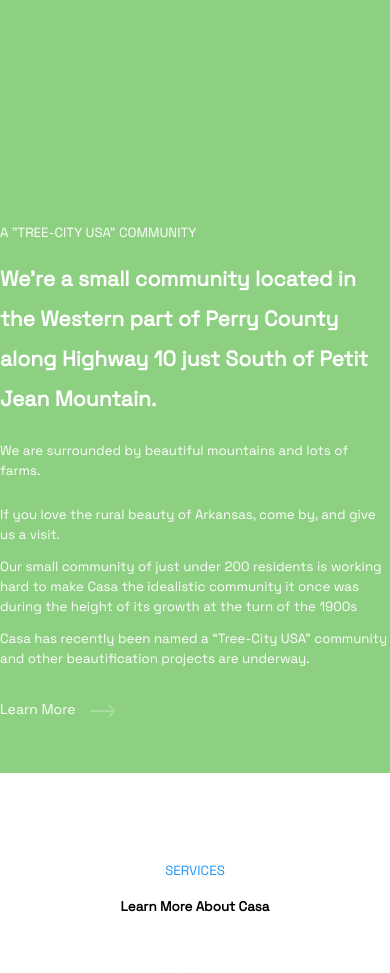
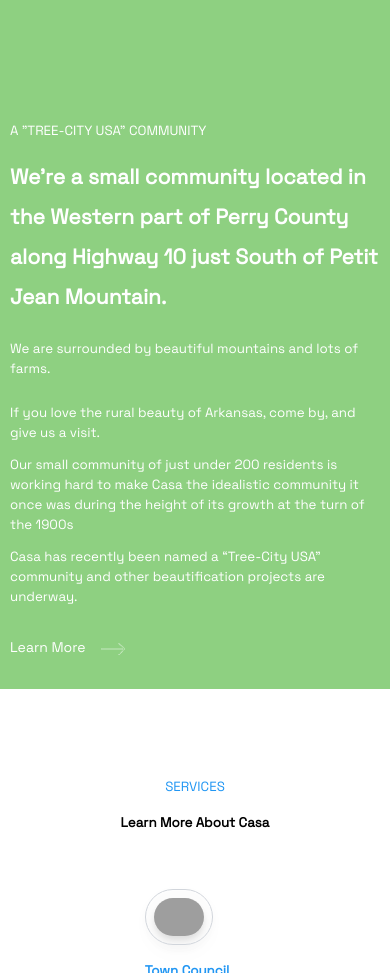
Before and after one commit to anxious4glory/fiverrgig1, a website: page index.html in a window 390 px wide. Shown: the part 1117-2090 px from the top of the page. Drawn offline with nearby package versions, Linux system fonts and the light colour scheme; grey boxes are pictures that could not be loaded.

Commit message:
mobile res design

```diff
--- a/styles/index.css
+++ b/styles/index.css
@@ -93,8 +93,9 @@ top: 4rem;
             left: 52px;
         }
         .textAlign {
-            margin-top: 10rem;
+            margin-top: 5rem;
             width:100%;
+            padding: 10px;
         }
         .textHeader {
             font-size: 21px;
```
